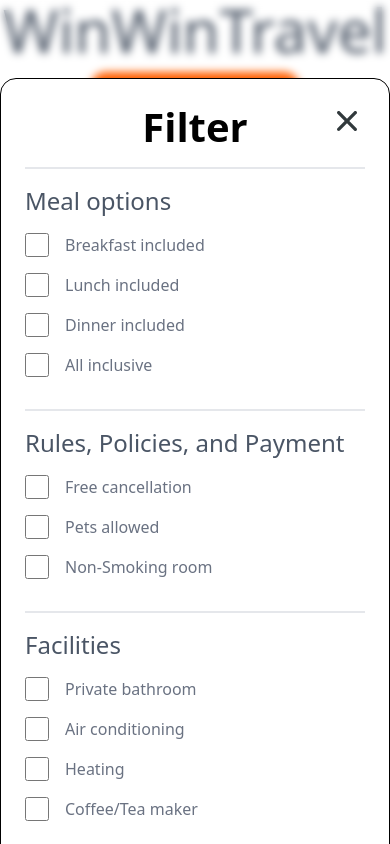
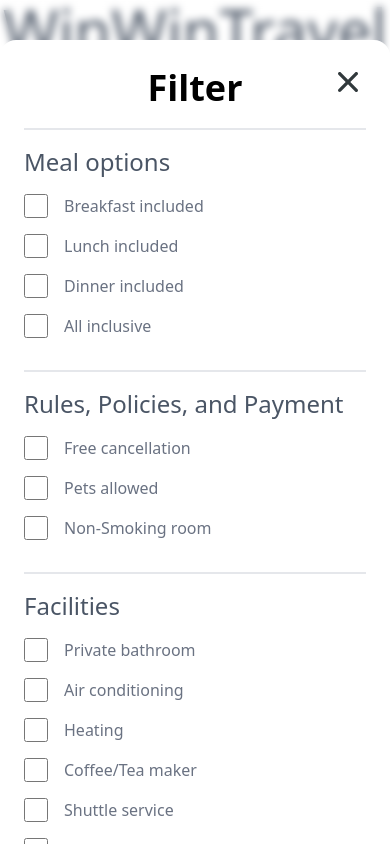
Before and after one commit to Jenya2196/wwt-filter-modal, a React app: page / in a window 390 px wide. Both pictures are taken after a click on the button "Filters". Built offline with nearby package versions, Linux system fonts and the light colour scheme; the HTML template or start-up script is replaced by a standard one.

Commit message:
refactor(Modal): improve layout and responsiveness of modal component

```diff
--- a/src/components/Modal.tsx
+++ b/src/components/Modal.tsx
@@ -37,23 +37,22 @@ function Modal({ title, className, children, onClose, isOpen }: ModalProps) {
 		<div
 			ref={mainRef}
 			className={clsx(
-				'fixed inset-0 z-50 flex items-center justify-center transition-opacity duration-300 backdrop-blur-xs',
+				'fixed inset-0 z-50 h-full flex items-start justify-center transition-opacity duration-300 backdrop-blur-xs',
 				animateIn ? 'opacity-100' : 'opacity-0'
 			)}
+			style={{ overflowY: 'auto' }}
 			onClick={handleClose}
 		>
 			<div
 				className={clsx(
-					'relative border w-full min-h-74 max-h-10/11 md:max-h-4/5 bg-white mt-20 md:mx-10 md:my-20 lg:m-20 rounded-t-2xl md:rounded-2xl p-6 transform transition-all duration-300 flex flex-col',
+					'relative w-full mt-10 md:mx-20 md:my-10 lg:m-20 bg-white rounded-t-2xl md:rounded-2xl p-6 transform transition-all duration-300 flex flex-col',
 					animateIn ? 'opacity-100 scale-100' : 'opacity-0 scale-95',
 					className
 				)}
 				onClick={e => e.stopPropagation()}
 			>
-				{/* scroll all content */}
-
 				<div className="flex items-center justify-center relative h-12">
-					<h2 className="text-[40px] font-semibold">{title}</h2>
+					<h2 className="text-4xl md:text-[40px] font-semibold">{title}</h2>
 					<button
 						onClick={handleClose}
 						className="absolute top-0 right-0 p-2 rounded-full hover:bg-gray-200 transition hover:cursor-pointer"
@@ -73,7 +72,7 @@ function Modal({ title, className, children, onClose, isOpen }: ModalProps) {
 						</svg>
 					</button>
 				</div>
-				<div className="overflow-y-auto">{children}</div>
+				{children}
 			</div>
 		</div>
 	)
```
